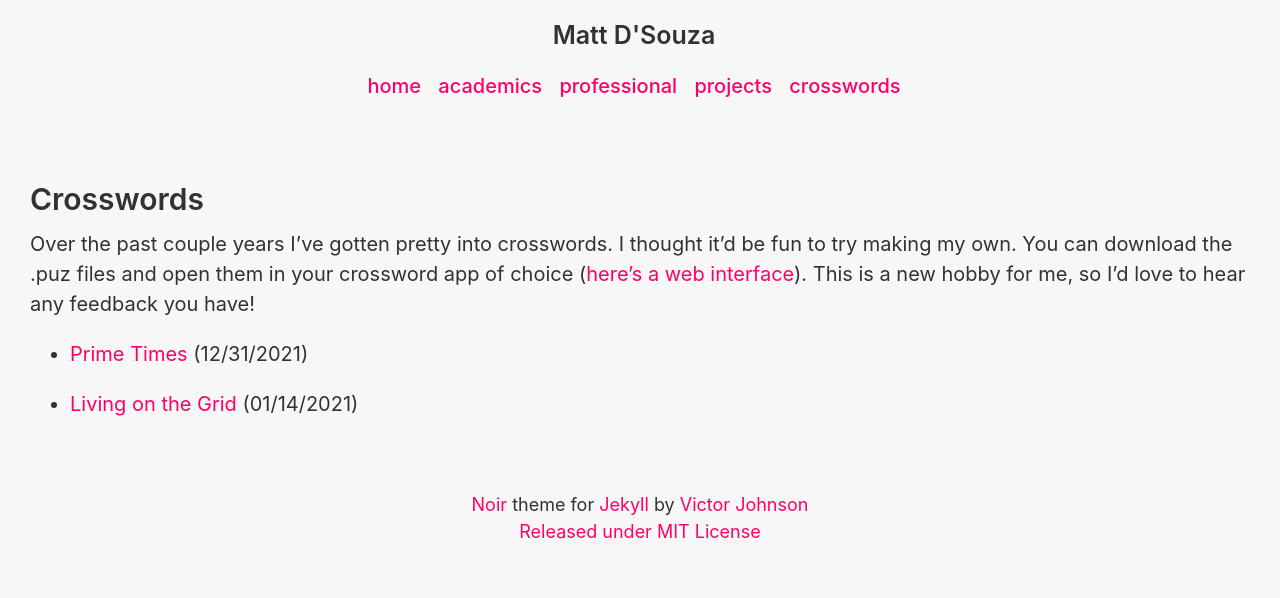
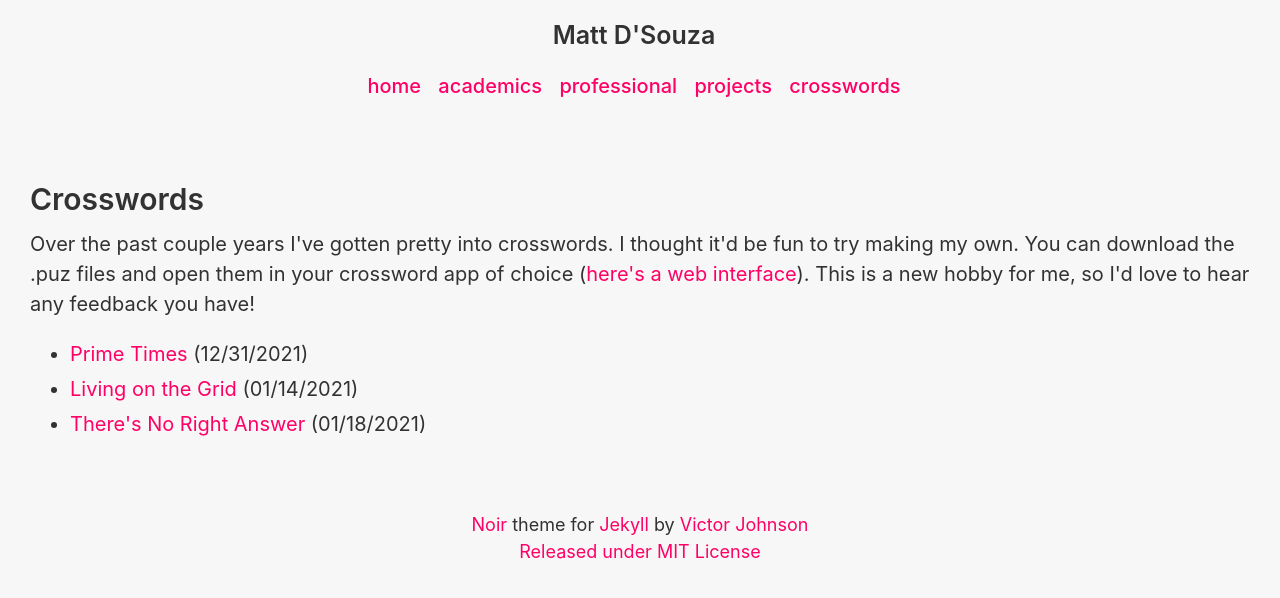
Before and after one commit to DSouzaM/Website, a Jekyll site: the page built from crosswords.html, in a window 1280 px wide. Shown: the top 598 px of the page. Built offline with Jekyll 4.4.1, drawn with Linux system fonts in a browser that asks for light colours.

Commit message:
Add third crossword

```diff
--- a/_data/crosswords.yaml
+++ b/_data/crosswords.yaml
@@ -1,7 +1,14 @@
 - name: Prime Times
   file: "/assets/crosswords/Prime Times.puz"
   date: 12/31/2021
+  anchor: primetimes
 
 - name: Living on the Grid
   file: "/assets/crosswords/Living on the Grid.puz"
   date: 01/14/2021
+  anchor: living
+
+- name: There's No Right Answer
+  file: "/assets/crosswords/There's No Right Answer.puz"
+  date: 01/18/2021
+  anchor: norightanswer
--- /dev/null
+++ b/crosswords.html
@@ -0,0 +1,16 @@
+---
+layout: page
+title: Crosswords
+---
+
+<p>
+Over the past couple years I've gotten pretty into crosswords. I thought it'd be fun to try making my own.
+You can download the .puz files and open them in your crossword app of choice (<a href="https://www.crosswordnexus.com/solve/">here's a web interface</a>).
+This is a new hobby for me, so I'd love to hear any feedback you have!
+</p>
+
+<ul>
+{% for puzzle in site.data.crosswords %}
+   <li><a id="{{puzzle.anchor}}" href="{{puzzle.file}}">{{puzzle.name}}</a> ({{puzzle.date}})</li>
+{% endfor %}
+</ul>
--- a/crosswords.md
+++ /dev/null
@@ -1,10 +0,0 @@
----
-layout: page
-title: Crosswords
----
-Over the past couple years I've gotten pretty into crosswords. I thought it'd be fun to try making my own.
-You can download the .puz files and open them in your crossword app of choice ([here's a web interface](https://www.crosswordnexus.com/solve/)).
-This is a new hobby for me, so I'd love to hear any feedback you have!
-{% for puzzle in site.data.crosswords %}
-- [{{puzzle.name}}]({{puzzle.file}}) ({{puzzle.date}})
-{% endfor %}
```
Also changed, not shown: 1 other file.
